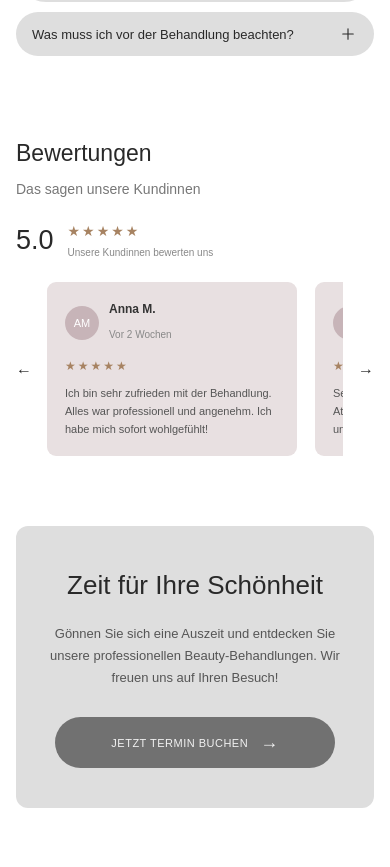
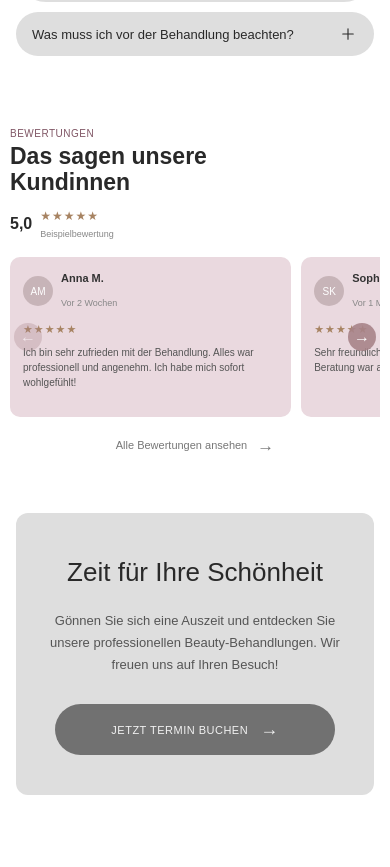
Before and after one commit to AnatoliPanas/alexandrit_haus, an Astro site: page / in a window 390 px wide. Shown: the part 2884-3751 px from the top of the page. Built offline with nearby package versions, Linux system fonts and the light colour scheme; Astro itself is replaced by a stand-in of ours.

Commit message:
add MobileVersion

```diff
--- a/src/components/Bewertungen.astro
+++ b/src/components/Bewertungen.astro
@@ -31,39 +31,47 @@ const reviews = [
     text: "Ich habe mich sehr gut aufgehoben gefühlt. Freundliche Beratung und eine angenehme Behandlung.",
   },
 ];
+
+// TODO: Replace with verified Google reviews and rating.
+const rating = "5,0";
+const reviewCount = "";
+const reviewsUrl = "";
 ---
 
 <section class="bewertungen" id="bewertungen">
   <div class="bewertungen-inner">
     <div class="bewertungen-heading">
-      <div>
-        <h2>Bewertungen</h2>
-        <p>Das sagen unsere Kundinnen</p>
-      </div>
+      <h2>Bewertungen</h2>
+      <p>Das sagen unsere Kundinnen</p>
     </div>
 
     <div class="rating-overview">
-      <span class="rating-number">5.0</span>
+      <span class="rating-number">{rating}</span>
 
       <div class="rating-details">
         <div class="rating-stars" aria-label="5 von 5 Sternen">
           ★★★★★
         </div>
-        <span>Unsere Kundinnen bewerten uns</span>
+
+        <span>
+          {reviewCount
+            ? `${reviewCount} Bewertungen auf Google`
+            : "Beispielbewertung"}
+        </span>
       </div>
     </div>
 
     <div class="reviews-wrapper">
       <button
-        class="reviews-arrow"
-        id="reviews-prev"
+        class="reviews-arrow reviews-prev"
         type="button"
         aria-label="Vorherige Bewertungen"
+        disabled
       >
         ←
       </button>
 
-      <div class="reviews-list" id="reviews-list">
+      <div class="reviews-list" tabindex="0" aria-label="Kundenbewertungen">
         {reviews.map((review) => (
           <article class="review-card">
             <div class="review-user">
@@ -75,7 +83,9 @@ const reviews = [
               </div>
             </div>
 
-            <div class="review-stars">★★★★★</div>
+            <div class="review-stars" aria-label="5 von 5 Sternen">
+              ★★★★★
+            </div>
 
             <p class="review-text">{review.text}</p>
           </article>
@@ -83,43 +93,80 @@ const reviews = [
       </div>
 
       <button
-        class="reviews-arrow"
-        id="reviews-next"
+        class="reviews-arrow reviews-next"
         type="button"
         aria-label="Weitere Bewertungen"
       >
         →
       </button>
     </div>
+
+    {reviewsUrl ? (
+      <a
+        href={reviewsUrl}
+        class="reviews-all"
+        target="_blank"
+        rel="noopener noreferrer"
+      >
+        Alle Bewertungen ansehen
+        <span aria-hidden="true">→</span>
+      </a>
+    ) : (
+      <span class="reviews-all reviews-all-placeholder">
+        Alle Bewertungen ansehen
+        <span aria-hidden="true">→</span>
+      </span>
+    )}
   </div>
 </section>
 
 <script>
-  const reviewsList = document.querySelector<HTMLElement>("#reviews-list");
-  const nextButton = document.querySelector<HTMLButtonElement>("#reviews-next");
-  const prevButton = document.querySelector<HTMLButtonElement>("#reviews-prev");
+  document.querySelectorAll<HTMLElement>(".bewertungen").forEach((section) => {
+    const list = section.querySelector<HTMLElement>(".reviews-list");
+    const prev = section.querySelector<HTMLButtonElement>(".reviews-prev");
+    const next = section.querySelector<HTMLButtonElement>(".reviews-next");
 
-  nextButton?.addEventListener("click", () => {
-    reviewsList?.scrollBy({
-      left: reviewsList.clientWidth * 0.7,
-      behavior: "smooth",
-    });
-  });
+    if (!list || !prev || !next) return;
 
-  prevButton?.addEventListener("click", () => {
-    reviewsList?.scrollBy({
-      left: -reviewsList.clientWidth * 0.7,
-      behavior: "smooth",
-    });
+    const updateButtons = () => {
+      const maxScroll = Math.max(0, list.scrollWidth - list.clientWidth);
+
+      prev.disabled = list.scrollLeft <= 2;
+      next.disabled = list.scrollLeft >= maxScroll - 2;
+    };
+
+    const scrollReviews = (direction: number) => {
+      const card = list.querySelector<HTMLElement>(".review-card");
+      if (!card) return;
+
+      const gap = parseFloat(getComputedStyle(list).columnGap) || 0;
+
+      list.scrollBy({
+        left: direction * (card.getBoundingClientRect().width + gap),
+        behavior: "smooth",
+      });
+    };
+
+    prev.addEventListener("click", () => scrollReviews(-1));
+    next.addEventListener("click", () => scrollReviews(1));
+
+    list.addEventListener("scroll", updateButtons, { passive: true });
+    window.addEventListener("resize", updateButtons);
+
+    updateButtons();
   });
 </script>
 
 <style>
+  /* =========================
+     DESKTOP
+     ========================= */
+
   .bewertungen {
     width: 100%;
     padding: 35px 60px 60px;
     box-sizing: border-box;
-    background: #fff;
+    background: #ffffff;
   }
 
   .bewertungen-inner {
@@ -138,7 +185,7 @@ const reviews = [
 
   .bewertungen-heading p {
     margin: 0;
-    color: #777;
+    color: #777777;
     font-size: 14px;
   }
 
@@ -174,11 +221,11 @@ const reviews = [
   }
 
   .rating-details span {
-    color: #888;
+    color: #888888;
     font-size: 10px;
   }
 
-  /* REVIEWS */
+  /* CAROUSEL */
 
   .reviews-wrapper {
     position: relative;
@@ -191,17 +238,24 @@ const reviews = [
   .reviews-list {
     display: flex;
     gap: 18px;
+
     width: 100%;
     min-width: 0;
+
     overflow-x: auto;
+    overflow-y: hidden;
+
     scroll-behavior: smooth;
     scroll-snap-type: x mandatory;
     scrollbar-width: none;
+    overscroll-behavior-x: contain;
   }
 
   .reviews-list::-webkit-scrollbar {
     display: none;
   }
+
+  /* REVIEW CARD */
 
   .review-card {
     flex: 0 0 280px;
@@ -235,19 +289,23 @@ const reviews = [
 
     border-radius: 50%;
     background: #c7b4b8;
-    color: #fff;
+    color: #ffffff;
     font-size: 11px;
+  }
+
+  .review-user-info {
+    min-width: 0;
   }
 
   .review-user-info h3 {
     margin: 0 0 3px;
-    color: #333;
+    color: #333333;
     font-size: 12px;
     font-weight: 600;
   }
 
   .review-user-info span {
-    color: #888;
+    color: #888888;
     font-size: 10px;
   }
 
@@ -258,36 +316,81 @@ const reviews = [
 
   .review-text {
     margin: 0;
-    color: #555;
+    color: #555555;
     font-size: 11px;
     line-height: 1.6;
+    overflow-wrap: break-word;
   }
 
-  /* NEXT BUTTON */
+  /* ARROWS */
 
-  .reviews-next {
+  .reviews-arrow {
     width: 40px;
     height: 40px;
-    flex-shrink: 0;
+    flex: 0 0 40px;
 
     display: flex;
     align-items: center;
     justify-content: center;
 
+    padding: 0;
     border: none;
     border-radius: 50%;
+
     background: #a78388;
-    color: #fff;
+    color: #ffffff;
     font-size: 23px;
+
     cursor: pointer;
-    transition: background 0.2s;
+    transition:
+      background 0.2s,
+      opacity 0.2s;
   }
 
-  .reviews-next:hover {
+  .reviews-arrow:hover:not(:disabled) {
     background: #806067;
   }
 
-  /* TABLET */
+  .reviews-arrow:disabled {
+    opacity: 0.35;
+    cursor: not-allowed;
+  }
+
+  .reviews-arrow:focus-visible,
+  .reviews-list:focus-visible {
+    outline: 2px solid #805665;
+    outline-offset: 3px;
+  }
+
+  /* ALL REVIEWS LINK */
+
+  .reviews-all {
+    display: flex;
+    align-items: center;
+    justify-content: center;
+    gap: 10px;
+
+    width: fit-content;
+    margin: 22px auto 0;
+
+    color: #292929;
+    font-size: 13px;
+    font-weight: 500;
+    text-decoration: none;
+  }
+
+  .reviews-all span {
+    font-size: 19px;
+  }
+
+  .reviews-all-placeholder {
+    color: #777777;
+    cursor: default;
+  }
+
+  /* =========================
+     TABLET
+     ========================= */
 
   @media (max-width: 900px) {
     .bewertungen {
@@ -297,26 +400,180 @@ const reviews = [
     .review-card {
       flex-basis: 260px;
     }
+
+    .reviews-wrapper {
+      gap: 10px;
+    }
   }
 
-  /* MOBILE */
+  /* =========================
+     MOBILE — FIGMA
+     ========================= */
 
   @media (max-width: 600px) {
     .bewertungen {
-      padding: 30px 16px 45px;
+      width: 100%;
+      padding: 20px 10px 30px;
+      background: #ffffff;
     }
 
+    .bewertungen-inner {
+      width: 100%;
+      max-width: 100%;
+    }
+
+    /* HEADING */
+
     .bewertungen-heading h2 {
+      margin-bottom: 3px;
+      font-size: 10px;
+      font-weight: 500;
+      text-transform: uppercase;
+      letter-spacing: 0.5px;
+      color: #805665;
+    }
+
+    .bewertungen-heading p {
+      max-width: 260px;
+      color: #292929;
       font-size: 23px;
+      font-weight: 600;
+      line-height: 1.1;
+    }
+
+    /* RATING */
+
+    .rating-overview {
+      gap: 8px;
+      margin: 12px 0 15px;
+    }
+
+    .rating-number {
+      font-size: 16px;
+      font-weight: 600;
+    }
+
+    .rating-stars {
+      font-size: 12px;
+      letter-spacing: 1px;
+    }
+
+    .rating-details span {
+      font-size: 9px;
+    }
+
+    /* CAROUSEL */
+
+    .reviews-wrapper {
+      position: relative;
+      display: block;
+      width: 100%;
+      min-width: 0;
+    }
+
+    .reviews-list {
+      width: 100%;
+      gap: 10px;
+
+      overflow-x: auto;
+      scroll-padding-left: 0;
+      scroll-snap-type: x mandatory;
+    }
+
+    /* COMPACT REVIEW CARDS */
+
+    .review-card {
+      flex: 0 0 76%;
+      min-height: 160px;
+      padding: 13px;
+
+      border-radius: 10px;
+      background: #ead9df;
+    }
+
+    .review-user {
+      gap: 8px;
+      margin-bottom: 8px;
+    }
+
+    .review-avatar {
+      width: 30px;
+      height: 30px;
+      font-size: 10px;
+    }
+
+    .review-user-info h3 {
+      font-size: 11px;
+    }
+
+    .review-user-info span {
+      font-size: 9px;
+    }
+
+    .review-stars {
+      margin-bottom: 7px;
+      font-size: 11px;
+      letter-spacing: 1px;
+    }
+
+    .review-text {
+      font-size: 10px;
+      line-height: 1.5;
+    }
+
+    /* MOBILE ARROWS */
+
+    .reviews-arrow {
+      position: absolute;
+      z-index: 2;
+
+      top: 50%;
+      transform: translateY(-50%);
+
+      width: 28px;
+      height: 28px;
+
+      font-size: 16px;
+      background: rgba(167, 131, 136, 0.9);
+    }
+
+    .reviews-prev {
+      left: 4px;
+    }
+
+    .reviews-next {
+      right: 4px;
+    }
+
+    /* BOTTOM LINK */
+
+    .reviews-all {
+      margin-top: 16px;
+      font-size: 11px;
+    }
+
+    .reviews-all span {
+      font-size: 17px;
+    }
+  }
+
+  /* =========================
+     SMALL PHONES
+     ========================= */
+
+  @media (max-width: 380px) {
+    .bewertungen {
+      padding-left: 10px;
+      padding-right: 10px;
     }
 
     .review-card {
-      flex-basis: 250px;
+      flex-basis: 78%;
+      padding: 11px;
     }
 
-    .reviews-next {
-      width: 34px;
-      height: 34px;
+    .bewertungen-heading p {
+      font-size: 21px;
     }
   }
 </style>
```
